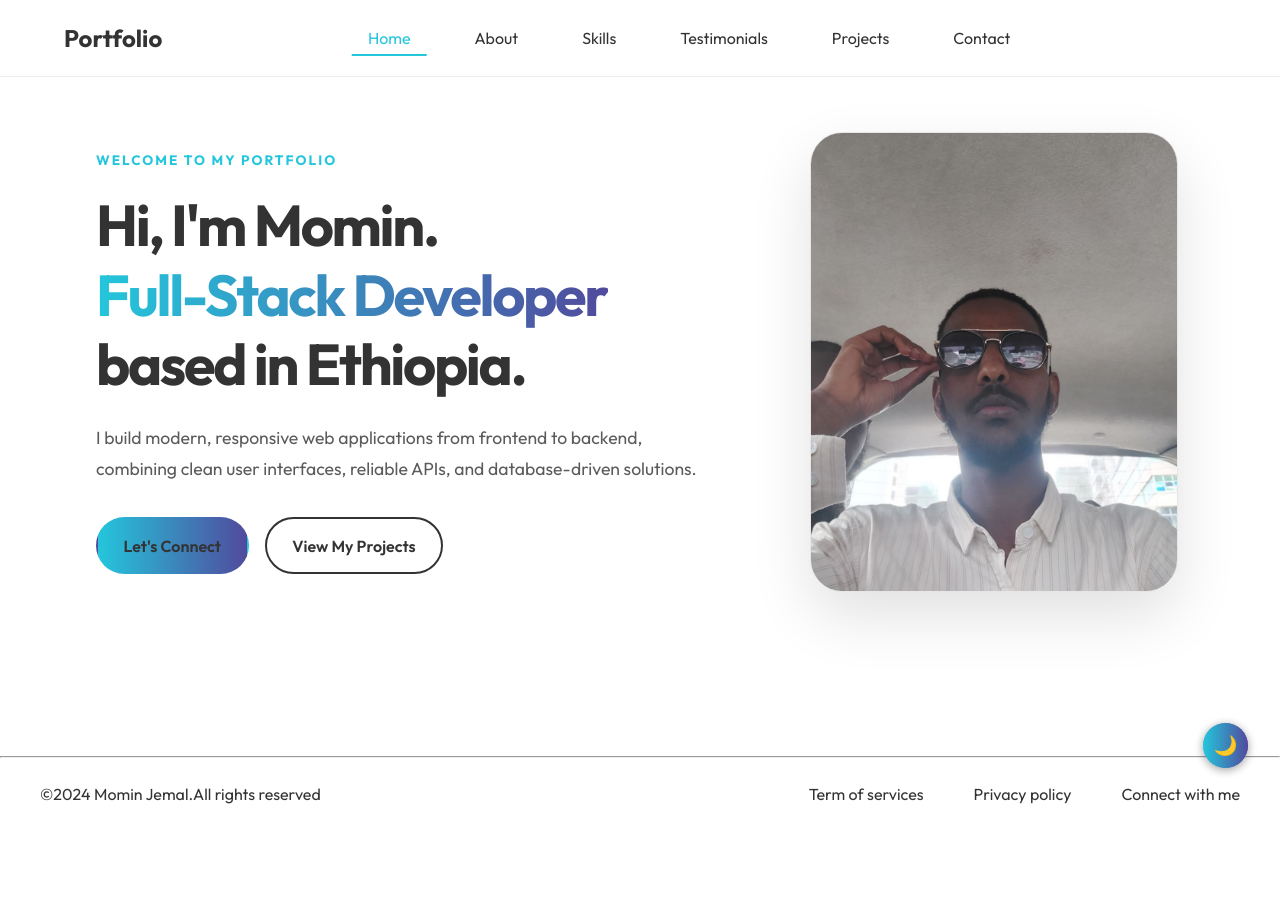
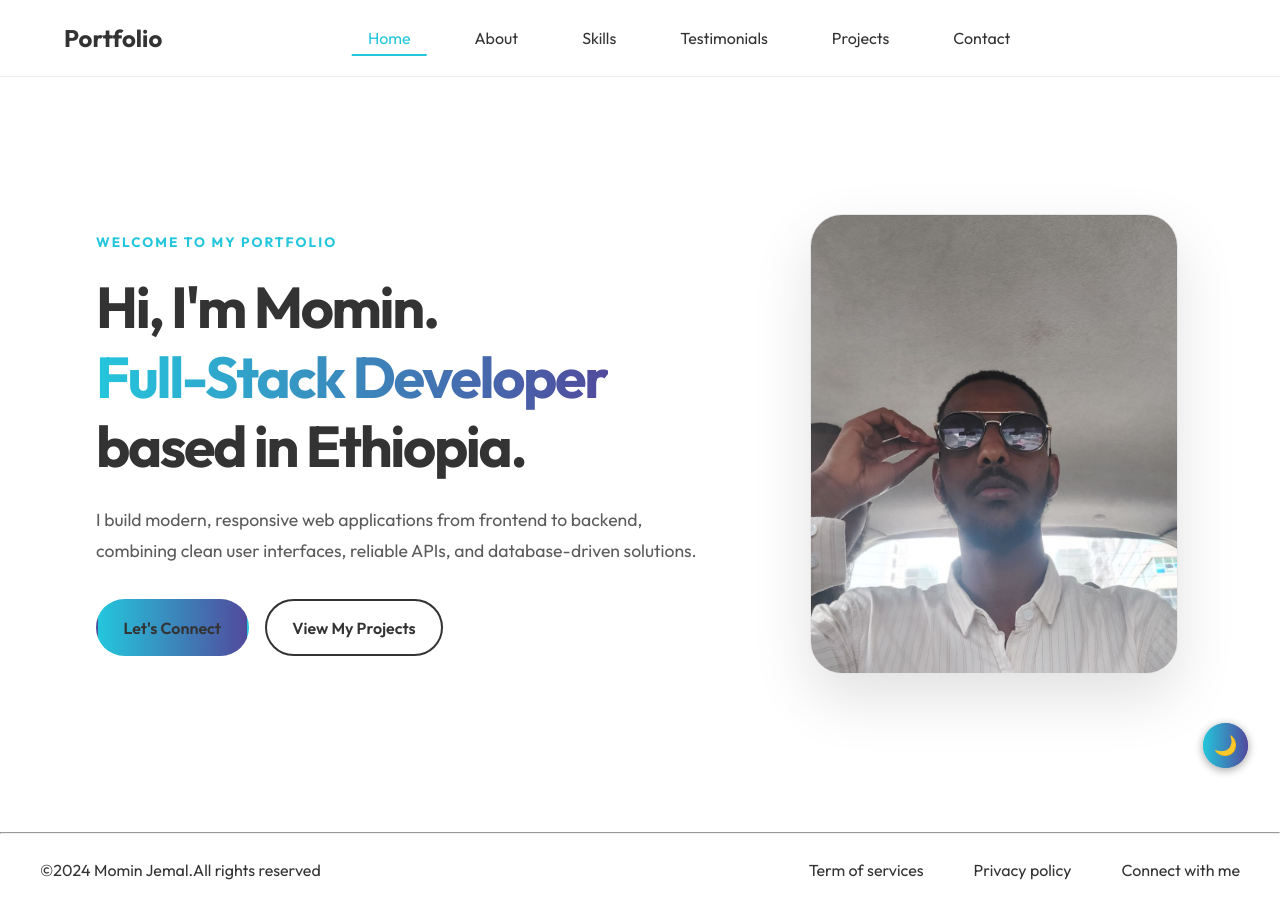
Before and after one commit to mominjemal/my-portfolio, a React (Vite) app: page / in a window 1280 px wide. Before the commit the page ends 830 px from the top, so only its background shows below. Built offline with nearby package versions, Linux system fonts and the light colour scheme.

Commit message:
fix: adjust hero component styles for improved layout and responsiveness

```diff
--- a/src/components/hero/hero.css
+++ b/src/components/hero/hero.css
@@ -1,3 +1,8 @@
+:root {
+    --nav-height: 88px;
+    /* match your real navbar height */
+}
+
 .hero {
     display: flex;
     align-items: center;
@@ -5,13 +10,12 @@
     gap: 3rem;
     width: 100%;
     max-width: 75rem;
-    min-height: calc(100vh - 76px);
+    min-height: 100vh;
     margin: 0 auto;
-    padding: 4rem 2rem;
+    padding: calc(var(--nav-height) + 2rem) 2rem 2rem;
     box-sizing: border-box;
 }
 
-/* Left side */
 .hero-content {
     flex: 1;
     min-width: 0;
@@ -23,6 +27,7 @@
     letter-spacing: 0.15em;
     color: var(--accent);
     margin: 0 0 1.25rem !important;
+
 }
 
 .hero h1 {
```
